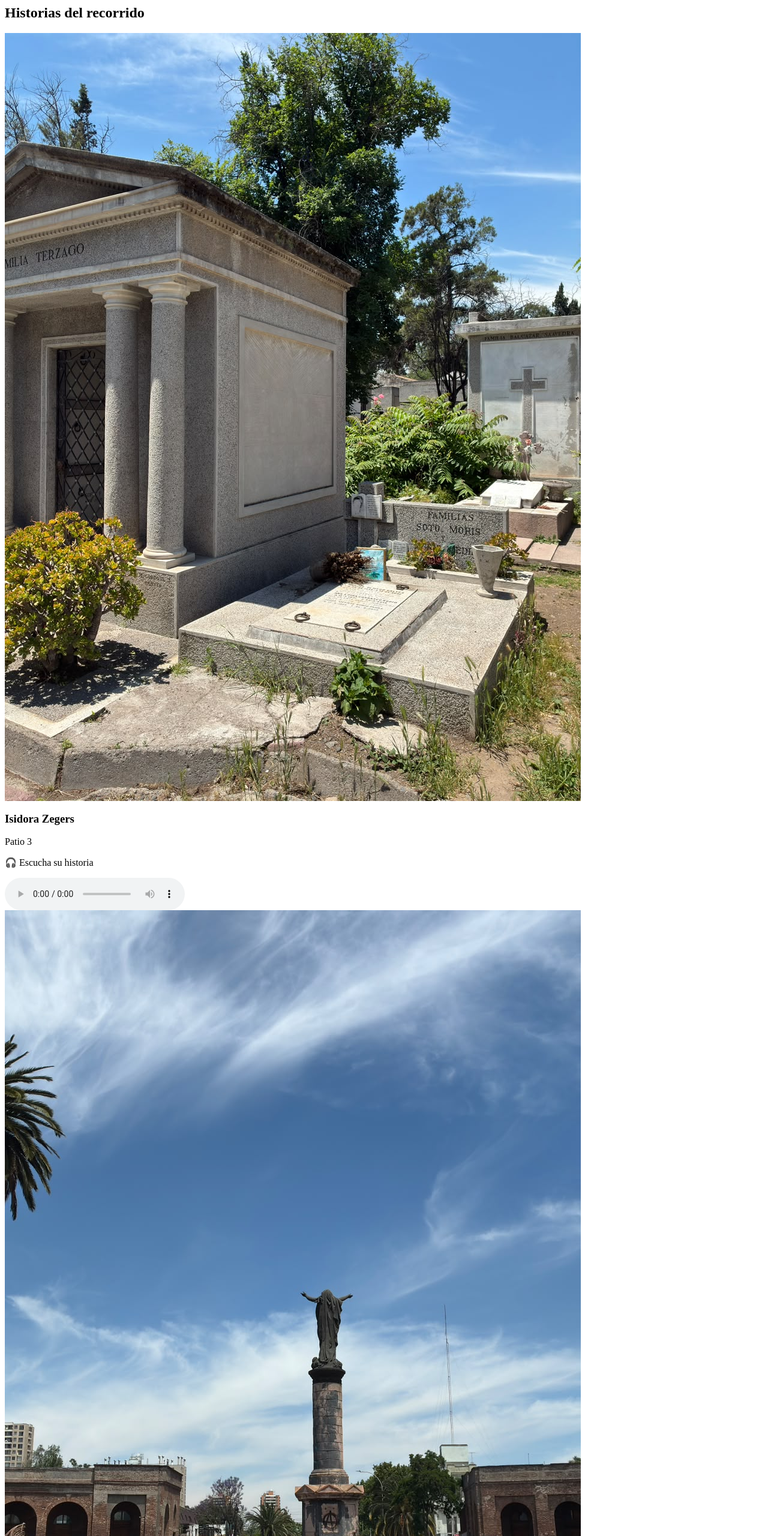
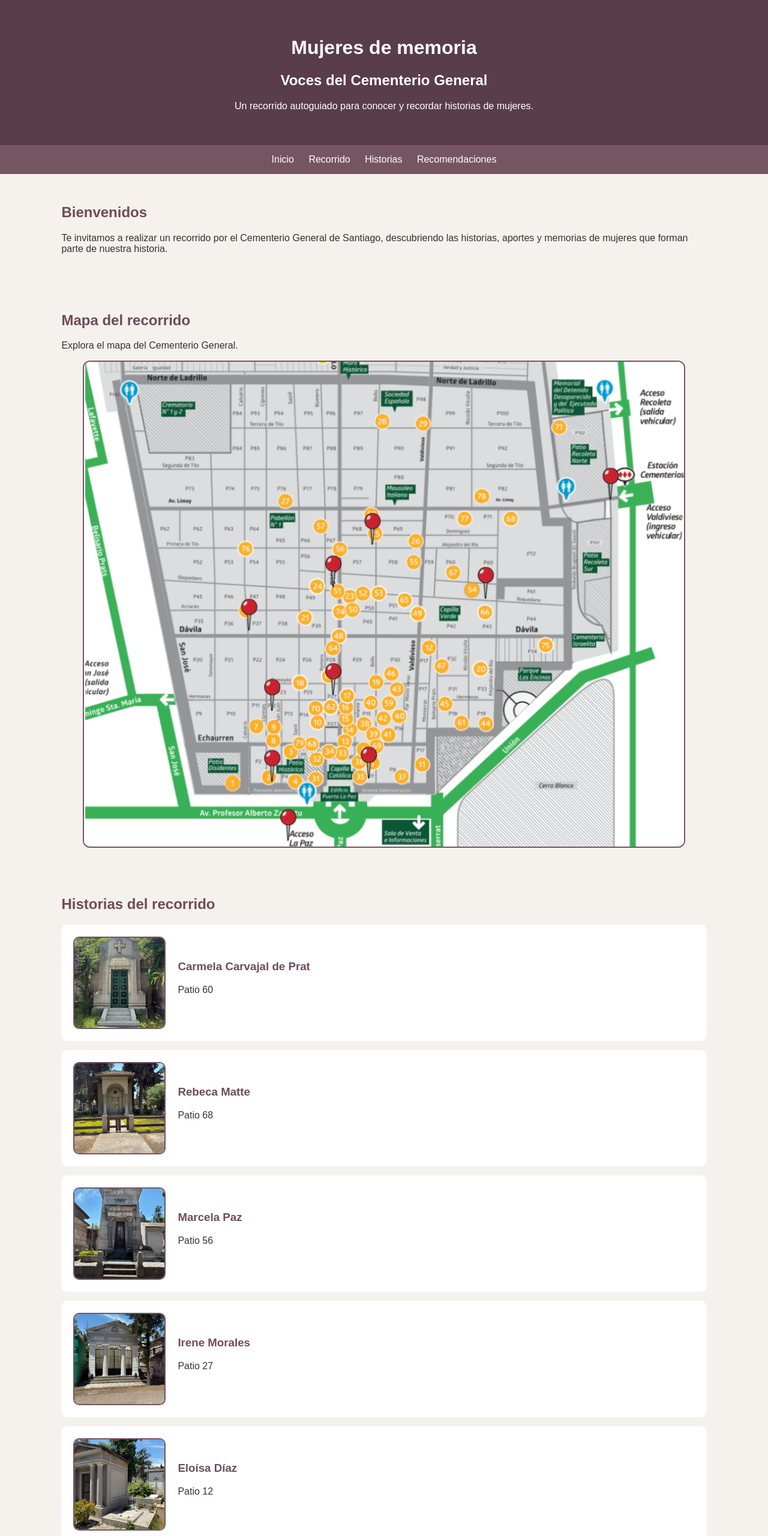
Before and after one commit to antchaveza-coder/Mujeres-de-memoria-, a plain HTML site: page index.html in a window 1280 px wide. Shown: the top 2560 px of the page at 60% size. Drawn offline with Linux system fonts and the light colour scheme.

Commit message:
Update index.html

```diff
--- a/index.html
+++ b/index.html
@@ -1,9 +1,231 @@
+
+<!DOCTYPE html>
+<html lang="es">
+<head>
+<meta charset="UTF-8">
+<meta name="viewport" content="width=device-width, initial-scale=1.0">
+<title>Mujeres de memoria</title>
+
+<style>
+body {
+  margin: 0;
+  font-family: Arial, sans-serif;
+  background: #f5f1ed;
+  color: #333;
+}
+
+header {
+  background: #593d48;
+  color: white;
+  text-align: center;
+  padding: 40px 15px;
+}
+
+nav {
+  background: #765563;
+  padding: 15px;
+  text-align: center;
+}
+
+nav a {
+  color: white;
+  text-decoration: none;
+  margin: 10px;
+}
+
+section {
+  padding: 30px 8%;
+}
+
+h2 {
+  color: #704b5a;
+}
+
+.mapa {
+  width: 100%;
+  text-align: center;
+}
+
+.mapa img {
+  width: 100%;
+  max-width: 1000px;
+  height: auto;
+  display: block;
+  margin: auto;
+  border-radius: 12px;
+  border: 2px solid #765563;
+}
+
+.card {
+  background: white;
+  padding: 20px;
+  margin: 15px 0;
+  border-radius: 10px;
+  display: flex;
+  align-items: center;
+  gap: 20px;
+}
+
+.card img {
+  width: 150px;
+  height: 150px;
+  object-fit: cover;
+  border-radius: 10px;
+  border: 2px solid #765563;
+}
+
+.card-info {
+  flex: 1;
+}
+
+.card-info h3 {
+  color: #704b5a;
+  margin-top: 0;
+}
+
+.audio-relato {
+  background: white;
+  padding: 15px 20px;
+  margin: 15px 0;
+  border-radius: 10px;
+}
+
+.audio-relato audio {
+  width: 100%;
+  max-width: 400px;
+}
+
+footer {
+  background: #593d48;
+  color: white;
+  text-align: center;
+  padding: 20px;
+}
+
+@media (max-width: 600px) {
+  .card {
+    flex-direction: column;
+    align-items: flex-start;
+  }
+
+  .card img {
+    width: 100%;
+    height: 230px;
+    object-fit: cover;
+  }
+}
+</style>
+</head>
+
+<body>
+
+<header>
+  <h1>Mujeres de memoria</h1>
+  <h2 style="color:white">Voces del Cementerio General</h2>
+  <p>Un recorrido autoguiado para conocer y recordar historias de mujeres.</p>
+</header>
+
+<nav>
+  <a href="#inicio">Inicio</a>
+  <a href="#recorrido">Recorrido</a>
+  <a href="#historias">Historias</a>
+  <a href="#visita">Recomendaciones</a>
+</nav>
+
+<section id="inicio">
+  <h2>Bienvenidos</h2>
+  <p>
+    Te invitamos a realizar un recorrido por el Cementerio General
+    de Santiago, descubriendo las historias, aportes y memorias
+    de mujeres que forman parte de nuestra historia.
+  </p>
+</section>
+
+<section id="recorrido">
+  <h2>Mapa del recorrido</h2>
+  <p>Explora el mapa del Cementerio General.</p>
+
+  <div class="mapa">
+    <img
+      src="https://raw.githubusercontent.com/antchaveza-coder/Mujeres-de-memoria-/main/Mapa%20cementerio.png"
+      alt="Mapa original del recorrido Mujeres de memoria">
+  </div>
+</section>
 
 <section id="historias">
   <h2>Historias del recorrido</h2>
 
+  <!-- 1. Carmela Carvajal de Prat -->
   <div class="card">
-    <img src="./WhatsApp%20Image%202026-11-23%20at%2011.37.05.jpeg" alt="Fotografía 1">
+    <img
+      src="./WhatsApp%20Image%202026-11-23%20at%2011.37.04.jpeg"
+      alt="Carmela Carvajal de Prat">
+    <div class="card-info">
+      <h3>Carmela Carvajal de Prat</h3>
+      <p>Patio 60</p>
+    </div>
+  </div>
+
+  <!-- 2. Rebeca Matte -->
+  <div class="card">
+    <img
+      src="./WhatsApp%20Image%202026-11-23%20at%2011.37.04%20(1).jpeg"
+      alt="Rebeca Matte">
+    <div class="card-info">
+      <h3>Rebeca Matte</h3>
+      <p>Patio 68</p>
+    </div>
+  </div>
+
+  <!-- 3. Marcela Paz -->
+  <div class="card">
+    <img
+      src="./WhatsApp%20Image%202026-11-23%20at%2011.37.04%20(2).jpeg"
+      alt="Marcela Paz">
+    <div class="card-info">
+      <h3>Marcela Paz</h3>
+      <p>Patio 56</p>
+    </div>
+  </div>
+
+  <!-- 4. Irene Morales -->
+  <div class="card">
+    <img
+      src="./WhatsApp%20Image%202026-11-23%20at%2011.37.04%20(3).jpeg"
+      alt="Irene Morales">
+    <div class="card-info">
+      <h3>Irene Morales</h3>
+      <p>Patio 27</p>
+    </div>
+  </div>
+
+  <!-- 5. Eloísa Díaz -->
+  <div class="card">
+    <img
+      src="./WhatsApp%20Image%202026-11-23%20at%2011.37.05.jpeg"
+      alt="Eloísa Díaz">
+    <div class="card-info">
+      <h3>Eloísa Díaz</h3>
+      <p>Patio 12</p>
+    </div>
+  </div>
+
+  <!-- 6. Veteranos de la Guerra del 79 -->
+  <div class="card">
+    <img
+      src="./WhatsApp%20Image%202026-11-23%20at%2011.37.05%20(1).jpeg"
+      alt="Veteranos de la Guerra del 79">
+    <div class="card-info">
+      <h3>Veteranos de la Guerra del 79</h3>
+      <p>Patio 9</p>
+    </div>
+  </div>
+
+  <!-- 7. Isidora Zegers -->
+  <div class="card">
+    <img
+      src="./WhatsApp%20Image%202026-11-23%20at%2011.37.05%20(2).jpeg"
+      alt="Isidora Zegers">
     <div class="card-info">
       <h3>Isidora Zegers</h3>
       <p>Patio 3</p>
@@ -11,74 +233,55 @@
   </div>
 
   <div class="audio-relato">
-    <p>🎧 Escucha su historia</p>
+    <p>🎧 Escucha la historia de Isidora Zegers</p>
     <audio controls>
       <source src="./Isidora%20zegers" type="audio/mp4">
       Tu navegador no admite la reproducción de audio.
     </audio>
   </div>
 
+  <!-- 8. Paula Jaraquemada -->
   <div class="card">
-    <img src="./WhatsApp%20Image%202026-11-23%20at%2011.37.05%20(4).jpeg" alt="Fotografía 2">
-    <div class="card-info">
-      <h3>Eloísa Díaz</h3>
-      <p>Patio 12</p>
-    </div>
-  </div>
-
-  <div class="card">
-    <img src="./WhatsApp%20Image%202026-11-23%20at%2011.37.05%20(3).jpeg" alt="Fotografía 3">
-    <div class="card-info">
-      <h3>Marcela Paz</h3>
-      <p>Patio 56</p>
-    </div>
-  </div>
-
-  <div class="card">
-    <img src="./WhatsApp%20Image%202026-11-23%20at%2011.37.05%20(2).jpeg" alt="Fotografía 4">
-    <div class="card-info">
-      <h3>Rebeca Matte</h3>
-      <p>Patio 68</p>
-    </div>
-  </div>
-
-  <div class="card">
-    <img src="./WhatsApp%20Image%202026-11-23%20at%2011.37.05%20(1).jpeg" alt="Fotografía 5">
-    <div class="card-info">
-      <h3>Carmela Carvajal de Prat</h3>
-      <p>Patio 60</p>
-    </div>
-  </div>
-
-  <div class="card">
-    <img src="./WhatsApp%20Image%202026-11-23%20at%2011.37.04.jpeg" alt="Fotografía 6">
-    <div class="card-info">
-      <h3>Irene Morales</h3>
-      <p>Patio 27</p>
-    </div>
-  </div>
-
-  <div class="card">
-    <img src="./WhatsApp%20Image%202026-11-23%20at%2011.37.04%20(3).jpeg" alt="Fotografía 7">
+    <img
+      src="./WhatsApp%20Image%202026-11-23%20at%2011.37.05%20(3).jpeg"
+      alt="Paula Jaraquemada">
     <div class="card-info">
       <h3>Paula Jaraquemada</h3>
       <p>Patio 7</p>
     </div>
   </div>
 
+  <!-- 9. Monumento de la Plaza de La Paz -->
   <div class="card">
-    <img src="./WhatsApp%20Image%202026-11-23%20at%2011.37.04%20(2).jpeg" alt="Fotografía 8">
+    <img
+      src="./WhatsApp%20Image%202026-11-23%20at%2011.37.05%20(4).jpeg"
+      alt="Monumento de la Plaza de La Paz">
     <div class="card-info">
-      <h3>Veteranos de la Guerra del 79</h3>
-      <p>Patio 9</p>
+      <h3>Monumento de la Plaza de La Paz</h3>
+      <p>Plaza de La Paz</p>
     </div>
   </div>
 
+</section>
+
+<section id="visita">
+  <h2>Recomendaciones para visitantes</h2>
+
   <div class="card">
-    <img src="./WhatsApp%20Image%202026-11-23%20at%2011.37.04%20(1).jpeg" alt="Fotografía 9">
-    <div class="card-info">
-      <h3>Monumento a las víctimas del incendio de la Iglesia de la Compañía</h3>
-      <p>Plaza de La Paz</p>
-    </div>
+    <ul>
+      <li>Respetar los espacios y monumentos.</li>
+      <li>Mantener un ambiente de tranquilidad.</li>
+      <li>Cuidar la limpieza del lugar.</li>
+      <li>Respetar a otros visitantes.</li>
+      <li>Seguir las indicaciones del cementerio.</li>
+    </ul>
   </div>
 </section>
+
+<footer>
+  <p>Mujeres de memoria | Cementerio General de Santiago</p>
+  <p>Un recorrido por la historia y la memoria.</p>
+</footer>
+
+</body>
+</html>
```
